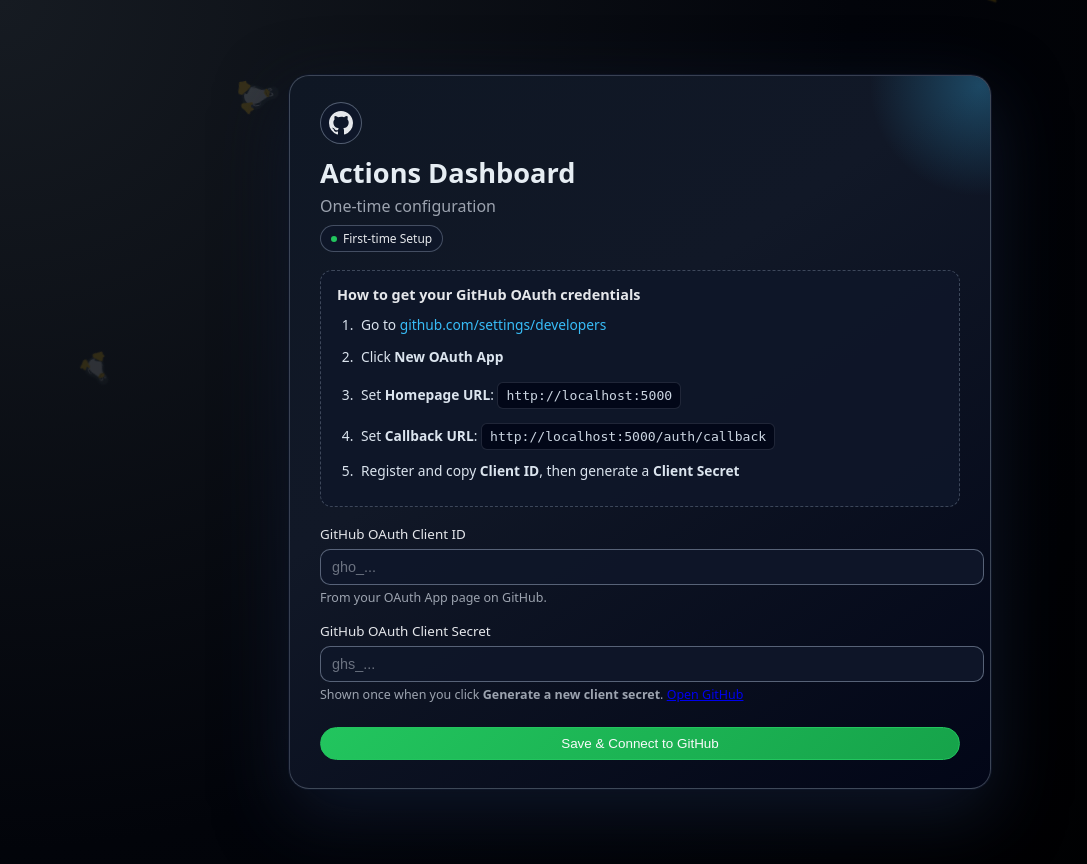
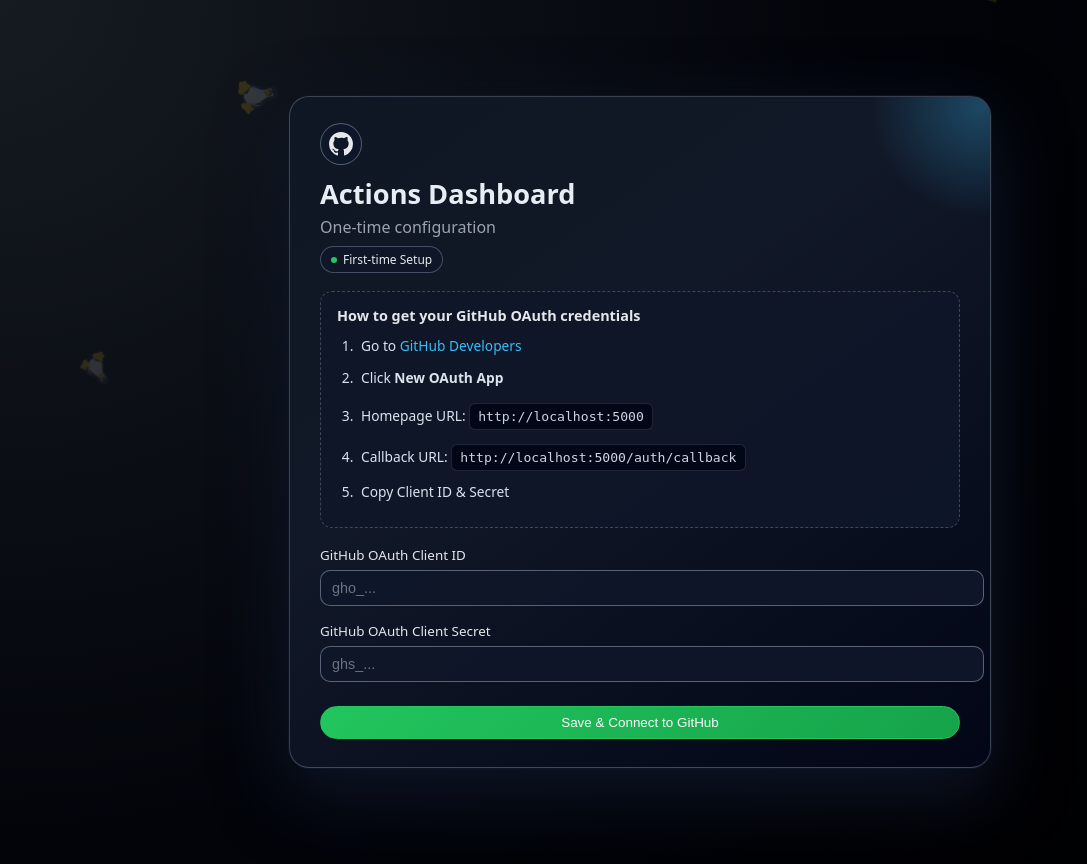
Before and after one commit to naveenkumar-sakthivel/github_actions_dashboards, a Flask app: page /setup in a window 1280 px wide. Shown: the whole page, without its empty margins (0-1087 px from the left). Run offline with Flask 3, Linux system fonts and the light colour scheme.

Commit message:
Fix HTML formatting and add missing script tag

```diff
--- a/templates/setup.html
+++ b/templates/setup.html
@@ -7,64 +7,62 @@
     <link rel="stylesheet" href="/static/css/setup.css">
 </head>
 <body>
+
     <div class="linux-rain" aria-hidden="true">
-        <img src="/static/img/linux.png" class="linux-drop d1" alt="">
-        <img src="/static/img/linux.png" class="linux-drop d2" alt="">
-        <img src="/static/img/linux.png" class="linux-drop d3" alt="">
-        <img src="/static/img/linux.png" class="linux-drop d4" alt="">
-        <img src="/static/img/linux.png" class="linux-drop d5" alt="">
-        <img src="/static/img/linux.png" class="linux-drop d6" alt="">
+        <img src="/static/img/linux.png" class="linux-drop d1">
+        <img src="/static/img/linux.png" class="linux-drop d2">
+        <img src="/static/img/linux.png" class="linux-drop d3">
+        <img src="/static/img/linux.png" class="linux-drop d4">
+        <img src="/static/img/linux.png" class="linux-drop d5">
+        <img src="/static/img/linux.png" class="linux-drop d6">
     </div>
+
     <div class="setup-wrapper">
         <div class="setup-card">
+
             <div class="setup-logo">
-                <svg viewBox="0 0 16 16" xmlns="http://www.w3.org/2000/svg">
-                    <path d="M8 0C3.58 0 0 3.58 0 8a8 8 0 005.47 7.59c.4.07.55-.17.55-.38 0-.19-.01-.82-.01-1.49-2.01.37-2.53-.49-2.69-.94-.09-.23-.48-.94-.82-1.13-.28-.15-.68-.52-.01-.53.63-.01 1.08.58 1.23.82.72 1.21 1.87.87 2.33.66.07-.52.28-.87.51-1.07-1.78-.2-3.64-.89-3.64-3.95 0-.87.31-1.59.82-2.15-.08-.2-.36-1.02.08-2.12 0 0 .67-.21 2.2.82a7.6 7.6 0 012-.27c.68 0 1.36.09 2 .27 1.53-1.04 2.2-.82 2.2-.82.44 1.1.16 1.92.08 2.12.51.56.82 1.27.82 2.15 0 3.07-1.87 3.75-3.65 3.95.29.25.54.73.54 1.48 0 1.07-.01 1.93-.01 2.2 0 .21.15.46.55.38A8.01 8.01 0 0016 8c0-4.42-3.58-8-8-8z"/>
+                <svg viewBox="0 0 16 16">
+                    <path d="M8 0C3.58 0 0 3.58 0 8a8 8 0 005.47 7.59c.4.07.55-.17.55-.38 0-.19-.01-.82-.01-1.49-2.01.37-2.53-.49-2.69-.94-.09-.23-.48-.94-.82-1.13-.28-.15-.68-.52-.01-.53.63-.01 1.08.58 1.23.82.72 1.21 1.87.87 2.33.66.07-.52.28-.87.51-1.07-1.78-.2-3.64-.89-3.64-3.95 0-.87.31-1.59.82-2.15-.08-.20-.36-1.02.08-2.12 0 0 .67-.21 2.2.82a7.6 7.6 0 012-.27c.68 0 1.36.09 2 .27 1.53-1.04 2.2-.82 2.2-.82.44 1.1.16 1.92.08 2.12.51.56.82 1.27.82 2.15 0 3.07-1.87 3.75-3.65 3.95.29.25.54.73.54 1.48 0 1.07-.01 1.93-.01 2.2 0 .21.15.46.55.38A8.01 8.01 0 0016 8c0-4.42-3.58-8-8-8z"/>
                 </svg>
             </div>
+
             <h1>Actions Dashboard</h1>
             <p>One-time configuration</p>
             <div class="setup-badge">First-time Setup</div>
 
             <div class="step-list">
-             <strong>How to get your GitHub OAuth credentials</strong>
-              <ol class="setup-steps">
-                <li>
-                <span>Go to <a href="https://github.com/settings/developers" target="_blank">github.com/settings/developers</a></span>
-                </li>
-                <li>
-                <span>Click <strong>New OAuth App</strong></span>
-                </li>
-                <li>
-                <span>Set <strong>Homepage URL</strong>: <code>http://localhost:5000</code></span>
-                </li>
-                <li>
-                <span>Set <strong>Callback URL</strong>: <code>http://localhost:5000/auth/callback</code></span>
-                </li>
-                <li>
-                <span>Register and copy <strong>Client ID</strong>, then generate a <strong>Client Secret</strong></span>
-                </li>
-              </ol>
+                <strong>How to get your GitHub OAuth credentials</strong>
+                <ol class="setup-steps">
+                    <li>Go to <a href="https://github.com/settings/developers" target="_blank">GitHub Developers</a></li>
+                    <li>Click <strong>New OAuth App</strong></li>
+                    <li>Homepage URL: <code>http://localhost:5000</code></li>
+                    <li>Callback URL: <code>http://localhost:5000/auth/callback</code></li>
+                    <li>Copy Client ID & Secret</li>
+                </ol>
             </div>
 
             <div class="error-box" id="error-box"></div>
 
             <div class="field">
                 <label>GitHub OAuth Client ID</label>
-                <input type="text" id="client-id" placeholder="gho_..." autocomplete="off">
-                <p class="hint">From your OAuth App page on GitHub.</p>
+                <input type="text" id="client-id" placeholder="gho_...">
             </div>
 
             <div class="field">
                 <label>GitHub OAuth Client Secret</label>
                 <input type="password" id="client-secret" placeholder="ghs_...">
-                <p class="hint">Shown once when you click <strong>Generate a new client secret</strong>. <a href="https://github.com/settings/developers" target="_blank">Open GitHub</a></p>
             </div>
 
-            <button class="btn btn-green btn-setup" id="save-btn" onclick="saveSetup()">Save & Connect to GitHub</button>
+            <button class="btn btn-green btn-setup" id="save-btn" onclick="saveSetup()">
+                Save & Connect to GitHub
+            </button>
 
-            <div class="success-box" id="success-box" style="display:none">Configuration saved! Redirecting to GitHub login...</div>
+            <div class="success-box" id="success-box" style="display:none"></div>
+
         </div>
     </div>
+
+    <script src="/static/js/setup.js"></script>
+
 </body>
 </html>
```
